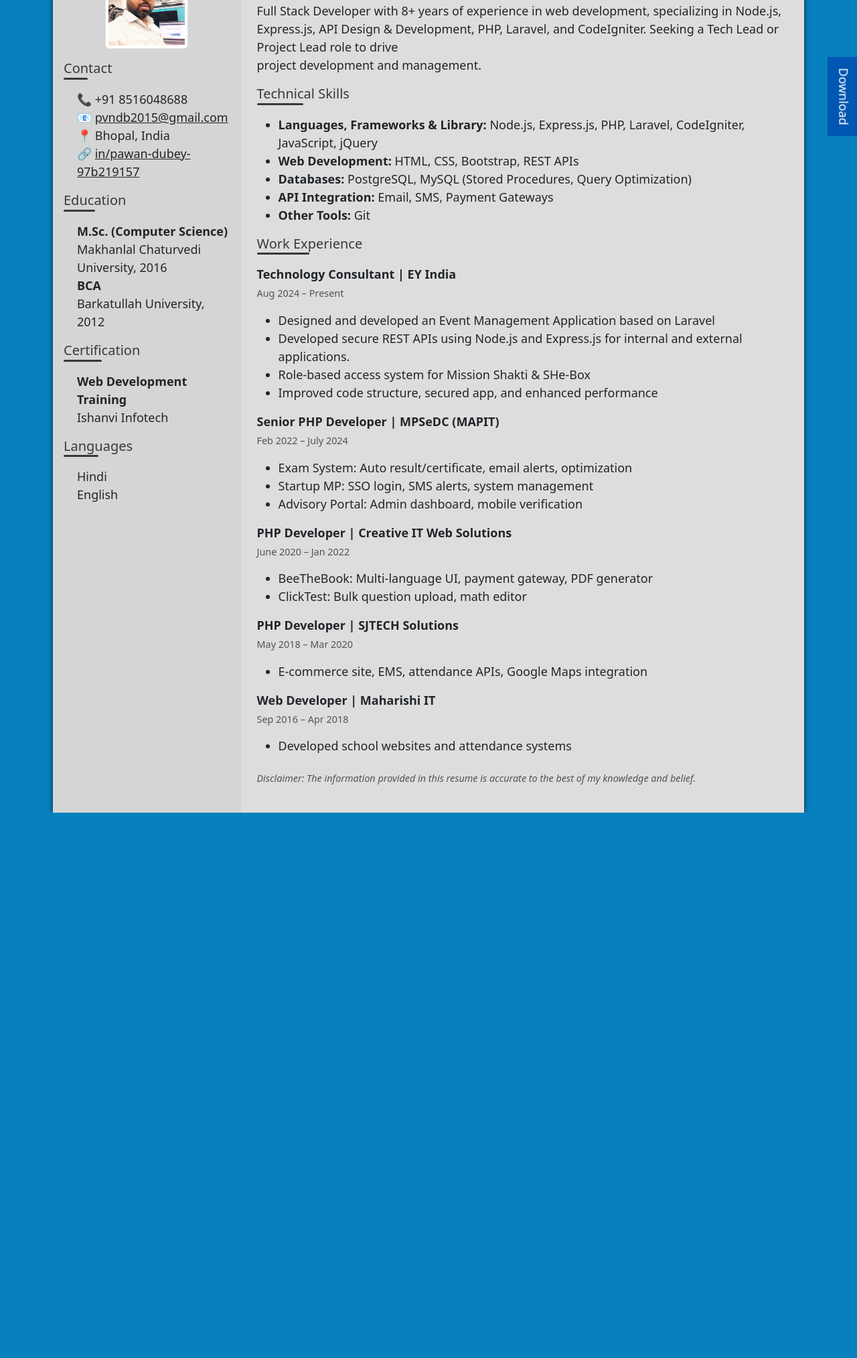
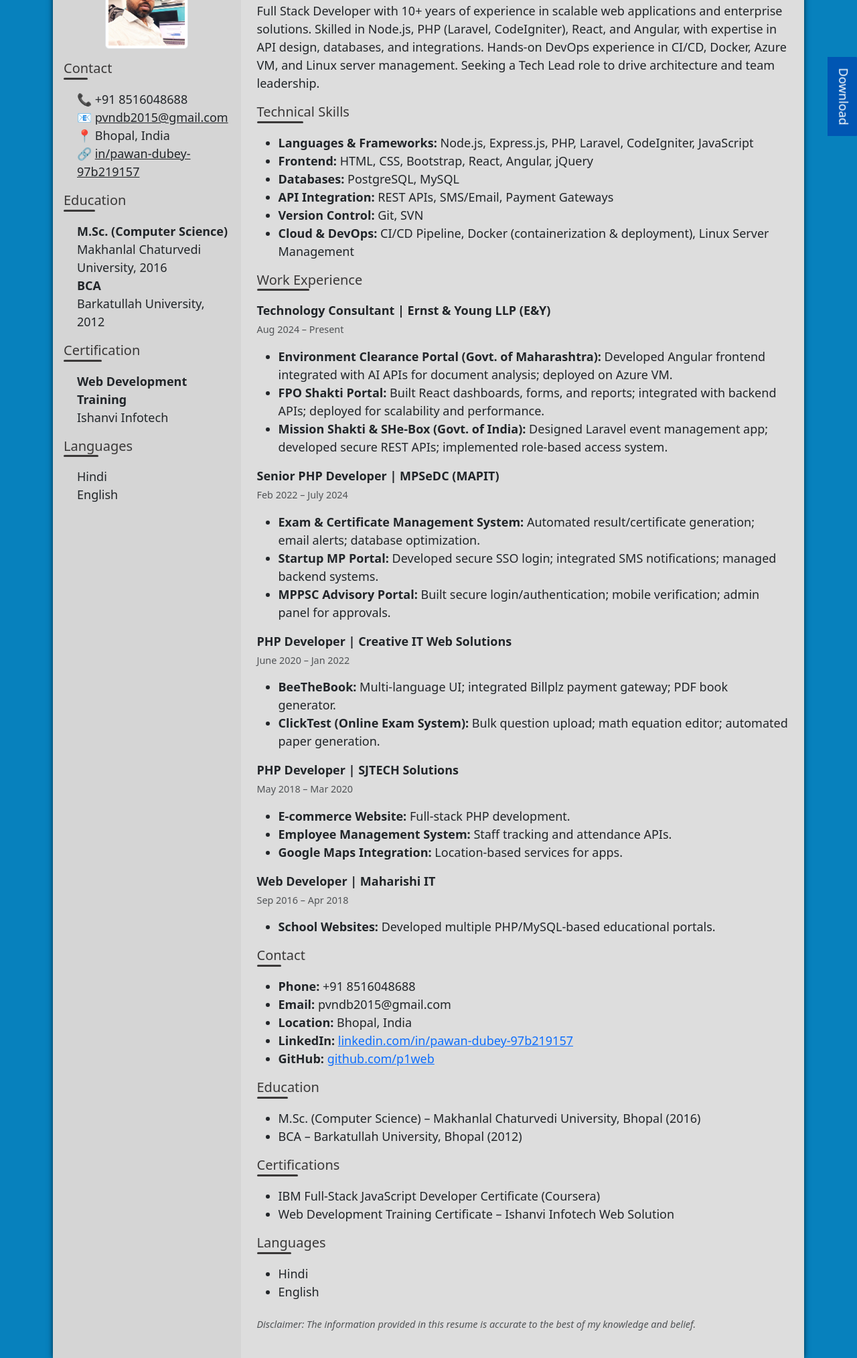
Before and after one commit to p1web/my-cv, a website: page index.html in a window 1280 px wide. Shown: the part 197-2224 px from the top of the page at 67% size. Before the commit the page ends 1410 px from the top, so only its background shows below. Drawn offline with Linux system fonts and the light colour scheme.

Commit message:
modify cv

```diff
--- a/index.html
+++ b/index.html
@@ -1,19 +1,24 @@
 <!DOCTYPE html>
 <html lang="en">
+
 <head>
   <meta charset="UTF-8">
   <meta name="viewport" content="width=device-width, initial-scale=1">
   <title>Pawan Dubey - Full Stack Developer</title>
-  <meta name="description" content="Experienced Senior Technical Consultant with expertise in Node.js, PHP, Laravel, CodeIgniter, and full stack development.">
-  <meta name="keywords" content="Node.js, PHP, Laravel, CodeIgniter, Full Stack Development, Technical Consultant, Software Development">
+  <meta name="description"
+    content="Experienced Senior Technical Consultant with expertise in Node.js, PHP, Laravel, CodeIgniter, and full stack development.">
+  <meta name="keywords"
+    content="Node.js, PHP, Laravel, CodeIgniter, Full Stack Development, Technical Consultant, Software Development">
   <meta property="og:title" content="Pawan Dubey - Senior Technical Consultant (Full Stack Development)">
-  <meta property="og:description" content="Experienced Senior Technical Consultant with expertise in Node.js, PHP, Laravel, CodeIgniter, and full stack development.">
+  <meta property="og:description"
+    content="Experienced Senior Technical Consultant with expertise in Node.js, PHP, Laravel, CodeIgniter, and full stack development.">
   <meta property="og:image" content="https://p1web.github.io/my-cv/assets/img/p1.jpeg">
 
   <link href="assets/css/bootstrap.min.css" rel="stylesheet">
   <link href="assets/css/style.css" rel="stylesheet">
   <style>
-    body, html {
+    body,
+    html {
       margin: 0;
       padding: 0;
       overflow-x: hidden;
@@ -39,18 +44,19 @@
     }
 
     #resume {
-       width: 1122px;        /* A3 width in portrait */
+      width: 1122px;
+      /* A3 width in portrait */
       margin: 0 auto;
       padding: 0;
       box-sizing: border-box;
       overflow: hidden;
       box-shadow: 0px 0px 8px #022c40;
     }
-
   </style>
 </head>
+
 <body>
-  <div class="container" id="resume" >
+  <div class="container" id="resume">
 
     <button id="printBtn" onclick="generatePDF()">Download</button>
 
@@ -97,26 +103,33 @@
         <!-- Right Column -->
         <div class="col-md-9 right-column">
           <h5 class="section-title">Professional Summary</h5>
-          <p>Full Stack Developer with 8+ years of experience in web development, specializing in Node.js, Express.js, API Design & Development, PHP, Laravel, and CodeIgniter. Seeking a Tech Lead or Project Lead role to drive <br> project development and management.</p>
+          <p>Full Stack Developer with 10+ years of experience in scalable web applications and enterprise solutions.
+            Skilled in Node.js, PHP (Laravel, CodeIgniter), React, and Angular, with expertise in API design, databases,
+            and integrations. Hands-on DevOps experience in CI/CD, Docker, Azure VM, and Linux server management.
+            Seeking a Tech Lead role to drive architecture and team leadership.</p>
 
           <h5 class="section-title">Technical Skills</h5>
           <ul>
-            <li><strong>Languages, Frameworks & Library:</strong> Node.js, Express.js, PHP, Laravel, CodeIgniter, JavaScript, jQuery</li>
-            <li><strong>Web Development:</strong> HTML, CSS, Bootstrap, REST APIs</li>
-            <li><strong>Databases:</strong> PostgreSQL, MySQL (Stored Procedures, Query Optimization)</li>
-            <li><strong>API Integration:</strong> Email, SMS, Payment Gateways</li>
-            <li><strong>Other Tools:</strong> Git</li>
+            <li><strong>Languages & Frameworks:</strong> Node.js, Express.js, PHP, Laravel, CodeIgniter, JavaScript</li>
+            <li><strong>Frontend:</strong> HTML, CSS, Bootstrap, React, Angular, jQuery</li>
+            <li><strong>Databases:</strong> PostgreSQL, MySQL</li>
+            <li><strong>API Integration:</strong> REST APIs, SMS/Email, Payment Gateways</li>
+            <li><strong>Version Control:</strong> Git, SVN</li>
+            <li><strong>Cloud & DevOps:</strong> CI/CD Pipeline, Docker (containerization & deployment), Linux Server
+              Management</li>
           </ul>
 
           <h5 class="section-title">Work Experience</h5>
           <div class="mb-3">
-            <p class="job-title mb-1">Technology Consultant | EY India</p>
+            <p class="job-title mb-1">Technology Consultant | Ernst & Young LLP (E&Y)</p>
             <p class="text-muted">Aug 2024 – Present</p>
             <ul>
-              <li>Designed and developed an Event Management Application based on Laravel</li>
-              <li>Developed secure REST APIs using Node.js and Express.js for internal and external applications.</li>
-              <li>Role-based access system for Mission Shakti & SHe-Box</li>
-              <li>Improved code structure, secured app, and enhanced performance</li>
+              <li><strong>Environment Clearance Portal (Govt. of Maharashtra):</strong> Developed Angular frontend
+                integrated with AI APIs for document analysis; deployed on Azure VM.</li>
+              <li><strong>FPO Shakti Portal:</strong> Built React dashboards, forms, and reports; integrated with
+                backend APIs; deployed for scalability and performance.</li>
+              <li><strong>Mission Shakti & SHe-Box (Govt. of India):</strong> Designed Laravel event management app;
+                developed secure REST APIs; implemented role-based access system.</li>
             </ul>
           </div>
 
@@ -124,9 +137,12 @@
             <p class="job-title mb-1">Senior PHP Developer | MPSeDC (MAPIT)</p>
             <p class="text-muted">Feb 2022 – July 2024</p>
             <ul>
-              <li>Exam System: Auto result/certificate, email alerts, optimization</li>
-              <li>Startup MP: SSO login, SMS alerts, system management</li>
-              <li>Advisory Portal: Admin dashboard, mobile verification</li>
+              <li><strong>Exam & Certificate Management System:</strong> Automated result/certificate generation; email
+                alerts; database optimization.</li>
+              <li><strong>Startup MP Portal:</strong> Developed secure SSO login; integrated SMS notifications; managed
+                backend systems.</li>
+              <li><strong>MPPSC Advisory Portal:</strong> Built secure login/authentication; mobile verification; admin
+                panel for approvals.</li>
             </ul>
           </div>
 
@@ -134,8 +150,10 @@
             <p class="job-title mb-1">PHP Developer | Creative IT Web Solutions</p>
             <p class="text-muted">June 2020 – Jan 2022</p>
             <ul>
-              <li>BeeTheBook: Multi-language UI, payment gateway, PDF generator</li>
-              <li>ClickTest: Bulk question upload, math editor</li>
+              <li><strong>BeeTheBook:</strong> Multi-language UI; integrated Billplz payment gateway; PDF book
+                generator.</li>
+              <li><strong>ClickTest (Online Exam System):</strong> Bulk question upload; math equation editor; automated
+                paper generation.</li>
             </ul>
           </div>
 
@@ -143,7 +161,9 @@
             <p class="job-title mb-1">PHP Developer | SJTECH Solutions</p>
             <p class="text-muted">May 2018 – Mar 2020</p>
             <ul>
-              <li>E-commerce site, EMS, attendance APIs, Google Maps integration</li>
+              <li><strong>E-commerce Website:</strong> Full-stack PHP development.</li>
+              <li><strong>Employee Management System:</strong> Staff tracking and attendance APIs.</li>
+              <li><strong>Google Maps Integration:</strong> Location-based services for apps.</li>
             </ul>
           </div>
 
@@ -151,15 +171,44 @@
             <p class="job-title mb-1">Web Developer | Maharishi IT</p>
             <p class="text-muted">Sep 2016 – Apr 2018</p>
             <ul>
-              <li>Developed school websites and attendance systems</li>
+              <li><strong>School Websites:</strong> Developed multiple PHP/MySQL-based educational portals.</li>
             </ul>
           </div>
 
+          <h5 class="section-title">Contact</h5>
+          <ul>
+            <li><strong>Phone:</strong> +91 8516048688</li>
+            <li><strong>Email:</strong> pvndb2015@gmail.com</li>
+            <li><strong>Location:</strong> Bhopal, India</li>
+            <li><strong>LinkedIn:</strong> <a
+                href="https://linkedin.com/in/pawan-dubey-97b219157">linkedin.com/in/pawan-dubey-97b219157</a></li>
+            <li><strong>GitHub:</strong> <a href="https://github.com/p1web">github.com/p1web</a></li>
+          </ul>
+
+          <h5 class="section-title">Education</h5>
+          <ul>
+            <li>M.Sc. (Computer Science) – Makhanlal Chaturvedi University, Bhopal (2016)</li>
+            <li>BCA – Barkatullah University, Bhopal (2012)</li>
+          </ul>
+
+          <h5 class="section-title">Certifications</h5>
+          <ul>
+            <li>IBM Full-Stack JavaScript Developer Certificate (Coursera)</li>
+            <li>Web Development Training Certificate – Ishanvi Infotech Web Solution</li>
+          </ul>
+
+          <h5 class="section-title">Languages</h5>
+          <ul>
+            <li>Hindi</li>
+            <li>English</li>
+          </ul>
+
           <div class="mt-4 text-muted small">
-            <p><em>Disclaimer: The information provided in this resume is accurate to the best of my knowledge and belief.</em></p>
+            <p><em>Disclaimer: The information provided in this resume is accurate to the best of my knowledge and
+                belief.</em></p>
+          </div>
         </div>
 
-        </div>
       </div>
 
 
@@ -203,4 +252,5 @@
     }
   </script>
 </body>
+
 </html>
```
Also changed, not shown: 2 other files. Lines whose indentation alone changed are shown as unchanged.
